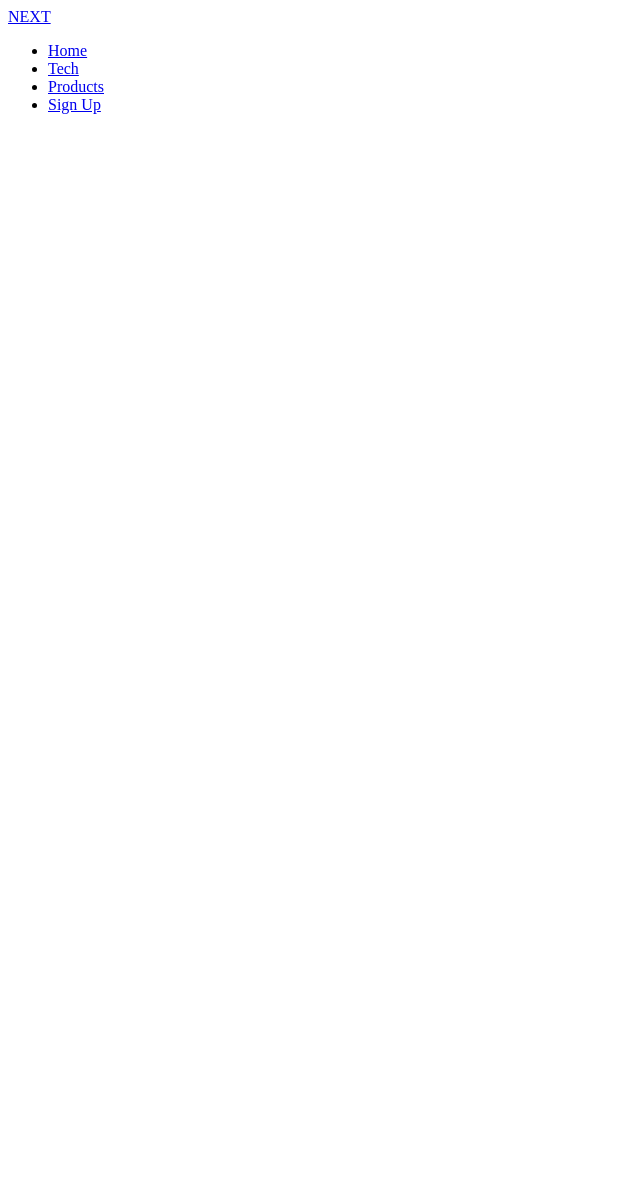
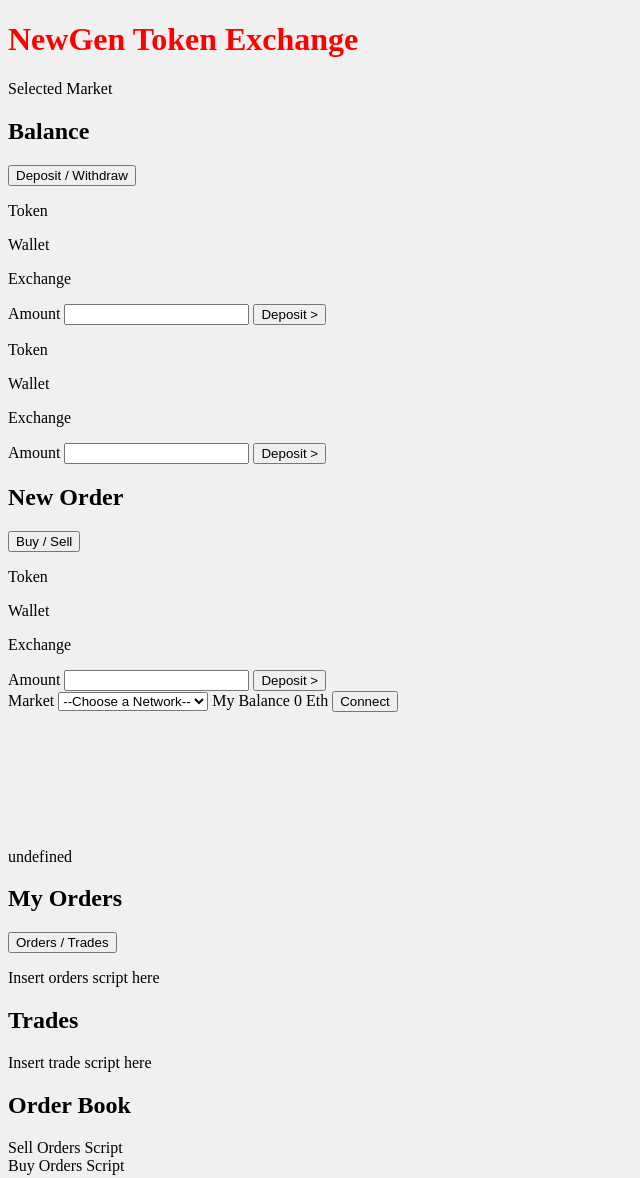
Before and after one commit to Inshomothal/Web-From-Scratch, a plain HTML site: page index.html in a window 1280 px wide. Shown: the whole page, without its empty margins (0-640 px from the left). Before the commit the page ends 800 px from the top, so only its background shows below. Drawn offline with Linux system fonts and the light colour scheme.

Commit message:
First layout of html elements for mockup.

```diff
--- a/index.html
+++ b/index.html
@@ -3,41 +3,80 @@
 <head>
     <meta charset="UTF-8">
     <meta name="viewport" content="width=device-width, initial-scale=1.0">
-    <title>Next Website</title>
     <link rel="stylesheet" href="styles.css">
+    <title>Document</title>
 </head>
 <body>
-     <nav class="navbar">
-        <div class="navbar__container">
-            <a href="/" id="navbar__logo">NEXT</a>
-            <div class="navbar__toggle" id="mobile-menu">
-                <span class="bar"></span>
-                <span class="bar"></span>
-                <span class="bar"></span>
+    <div class="split__container">
+        <div class="left-split">
+            <h1>NewGen Token Exchange</h1>
+            <p>Selected Market</p>
+
+            <div>
+                <h2>Balance</h2>
+                <button>Deposit / Withdraw</button>
+                <p>Token</p>
+                <p>Wallet</p>
+                <p>Exchange</p>
+                <form action="">
+                    <label for="balance-amount">Amount</label>
+                    <input id="balance-amount"type="text">
+                    <button>Deposit ></button>
+                </form>
             </div>
-            <ul class="navar__menu">
-                <li class="navbar__item">
-                    <a href="/" class="navbar__links">
-                        Home
-                    </a>
-                </li>
-                <li class="navbar__item">
-                    <a href="/tech.html" class="navbar__links">
-                        Tech
-                    </a>
-                </li>
-                <li class="navbar__item">
-                    <a href="/" class="navbar__links">
-                        Products
-                    </a>
-                </li>
-                <li class="navbar__btn">
-                    <a href="/" class="button">
-                        Sign Up
-                    </a>
-                </li>
-            </ul>
+
+            <div>
+                <p>Token</p>
+                <p>Wallet</p>
+                <p>Exchange</p>
+                <form action="">
+                    <label for="balance-amount">Amount</label>
+                    <input id="balance-amount"type="text">
+                    <button>Deposit ></button>
+                </form>
+            </div>
+
+            <div>
+                <h2>New Order</h2>
+                <button>Buy / Sell</button>
+                <p>Token</p>
+                <p>Wallet</p>
+                <p>Exchange</p>
+                <form action="">
+                    <label for="balance-amount">Amount</label>
+                    <input id="balance-amount"type="text">
+                    <button>Deposit ></button>
+                </form>
+            </div>
         </div>
-     </nav>
+        <div class="right-split">
+            <div>
+                <label for="market-choice">Market</label>
+            <select name="Network" id="market-choice">
+                <option value="">--Choose a Network--</option>
+                <option value="ETH">Ethereum Network</option>
+            </select>
+                <label for="metamask-connect">My Balance 0 Eth</label>
+                <button id="metamask-connect">Connect</button>
+            </div>
+
+            <label for="chart">undefined</label>
+            <canvas id="chart"></canvas>
+            <div>
+                <h2>My Orders</h2>
+                <button>Orders / Trades</button>
+                <p>Insert orders script here</p>
+            </div>
+            <div>
+                <h2>Trades</h2>
+                <p>Insert trade script here</p>
+            </div>
+            <div>
+                <h2>Order Book</h2>
+                <div>Sell Orders Script</div>
+                <div>Buy Orders Script</div>
+            </div>
+        </div>
+    </div>
 </body>
 </html>
--- a/styles.css
+++ b/styles.css
@@ -1,3 +1,7 @@
+html{
+    background-color: #f0f0f0;
+}
+
 h1{
     color: red;
 }
```
